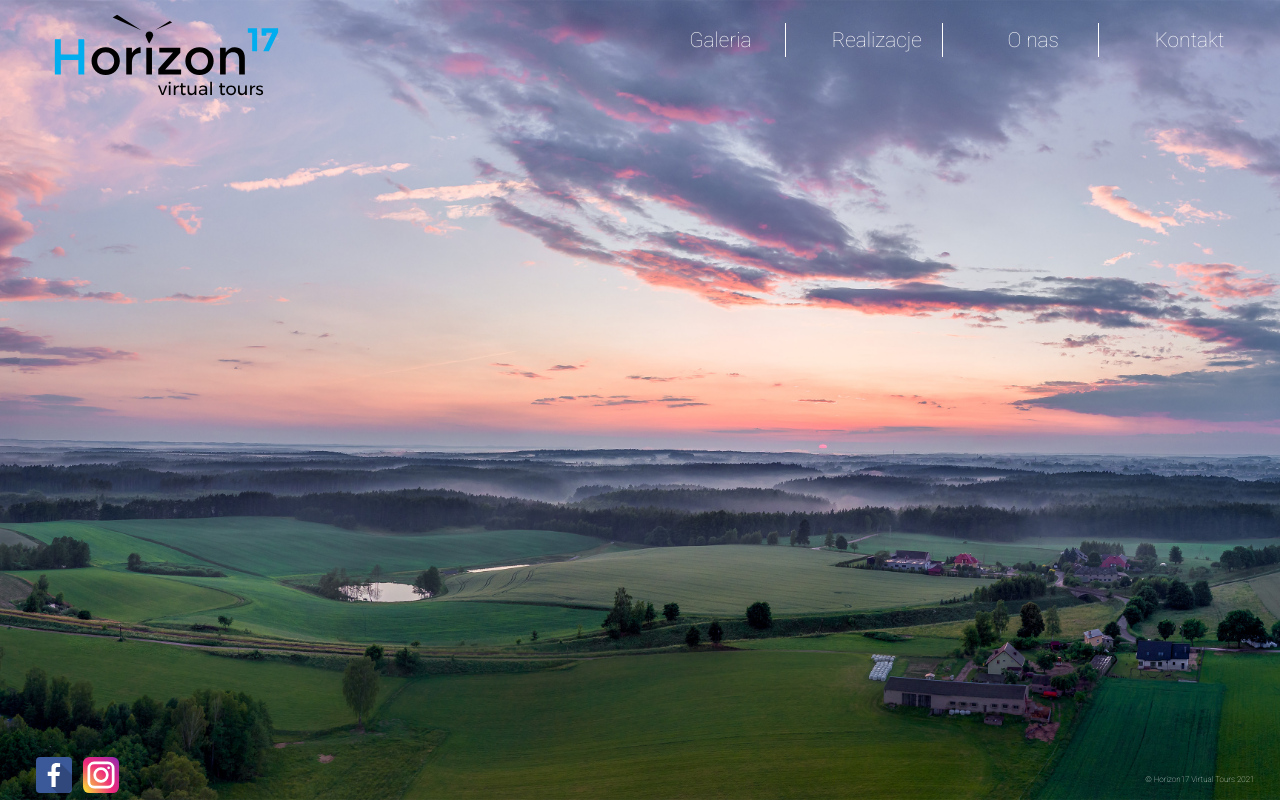
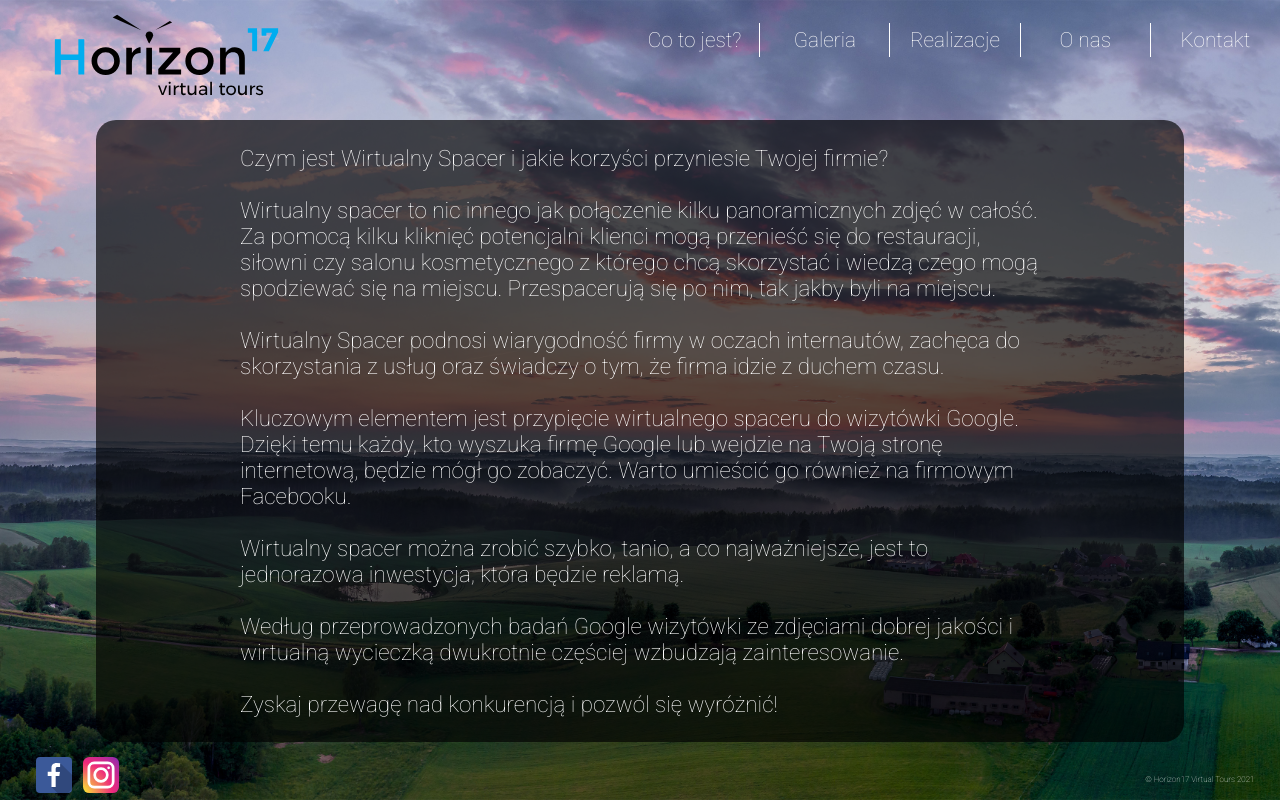
Before and after one commit to mcjczapiewski/horizon-webpage, a React (Create React App) app: page /whatisit in a window 1280 px wide. Built offline with nearby package versions, Linux system fonts and the light colour scheme.

Commit message:
Add What is it page

```diff
--- a/src/components/Navbar/MenuItems.js
+++ b/src/components/Navbar/MenuItems.js
@@ -1,4 +1,9 @@
 export const MenuItems = [
+    {
+        title: "Co to jest?",
+        url: "/whatisit",
+        cName: "nav-links",
+    },
     {
         title: "Galeria",
         url: "/gallery",
--- /dev/null
+++ b/src/components/WhatIsIt.js
@@ -0,0 +1,49 @@
+import React from "react";
+
+const WhatIsIt = () => {
+    return (
+        <div className="WhatIsIt">
+            <div className="column-one">
+                <div className="about-text">
+                    Czym jest Wirtualny Spacer i jakie korzyści przyniesie
+                    Twojej firmie?
+                    <br />
+                    <br />
+                    Wirtualny spacer to nic innego jak połączenie kilku
+                    panoramicznych zdjęć w całość. Za pomocą kilku kliknięć
+                    potencjalni klienci mogą przenieść się do restauracji,
+                    siłowni czy salonu kosmetycznego z którego chcą skorzystać i
+                    wiedzą czego mogą spodziewać się na miejscu. Przespacerują
+                    się po nim, tak jakby byli na miejscu.
+                    <br />
+                    <br />
+                    Wirtualny Spacer podnosi wiarygodność firmy w oczach
+                    internautów, zachęca do skorzystania z usług oraz świadczy o
+                    tym, że firma idzie z duchem czasu.
+                    <br />
+                    <br />
+                    Kluczowym elementem jest przypięcie wirtualnego spaceru do
+                    wizytówki Google. Dzięki temu każdy, kto wyszuka firmę
+                    Google lub wejdzie na Twoją stronę internetową, będzie mógł
+                    go zobaczyć. Warto umieścić go również na firmowym
+                    Facebooku.
+                    <br />
+                    <br />
+                    Wirtualny spacer można zrobić szybko, tanio, a co
+                    najważniejsze, jest to jednorazowa inwestycja, która będzie
+                    reklamą.
+                    <br />
+                    <br />
+                    Według przeprowadzonych badań Google wizytówki ze zdjęciami
+                    dobrej jakości i wirtualną wycieczką dwukrotnie częściej
+                    wzbudzają zainteresowanie.
+                    <br />
+                    <br />
+                    Zyskaj przewagę nad konkurencją i pozwól się wyróżnić!
+                </div>
+            </div>
+        </div>
+    );
+};
+
+export default WhatIsIt;
--- a/src/routes/Routes.js
+++ b/src/routes/Routes.js
@@ -5,6 +5,7 @@ import Gallery from "../components/Gallery";
 import Projects from "../components/Projects";
 import Contact from "../components/Contact";
 import About from "../components/About";
+import WhatIsIt from "../components/WhatIsIt";
 
 const Routes = ({ panoScroll, setPanoScroll, vtScroll, setVtScroll }) => (
     <Switch>
@@ -25,6 +26,7 @@ const Routes = ({ panoScroll, setPanoScroll, vtScroll, setVtScroll }) => (
         <Route path="/projects" component={Projects} />
         <Route path="/contact" component={Contact} />
         <Route path="/about" component={About} />
+        <Route path="/whatisit" component={WhatIsIt} />
     </Switch>
 );
 
--- /dev/null
+++ b/src/styles/_whatIsIt.scss
@@ -0,0 +1,3 @@
+.WhatIsIt {
+    @extend .About;
+}
```
